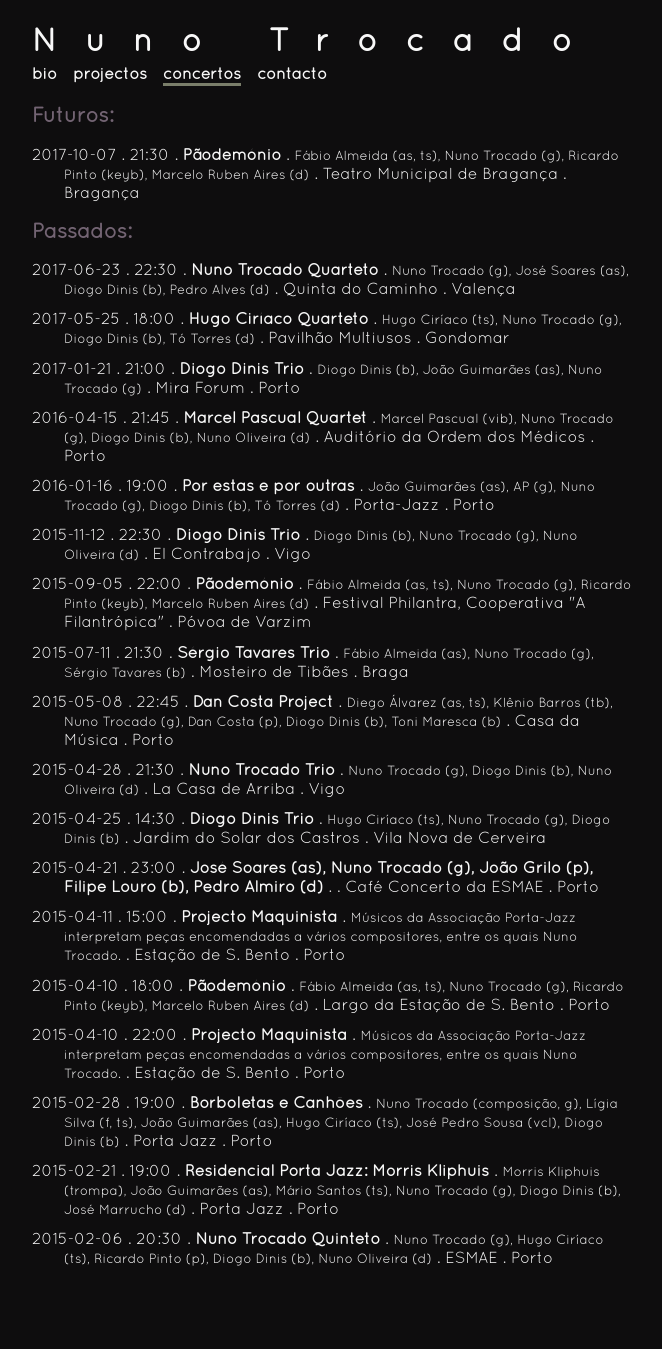
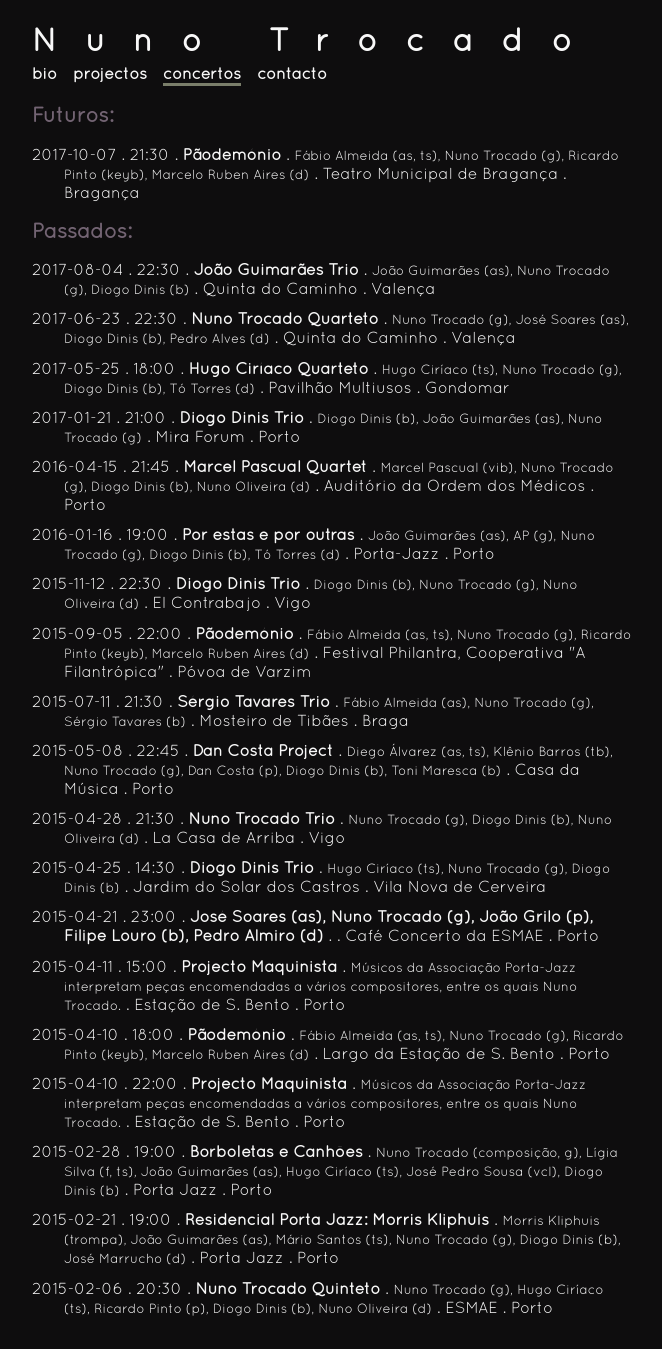
Before and after one commit to ntrocado/ntrocado.github.io, a Jekyll site: the page built from concertos.html, in a window 1280 px wide. Shown: the whole page, without its empty margins (308-970 px from the left). Built offline with Jekyll 4.4.1, drawn with Linux system fonts in a browser that asks for light colours; before the commit the page ends 1299 px from its top, so only the background shows below that.

Commit message:
Update concertos.yml

```diff
--- a/_data/concertos.yml
+++ b/_data/concertos.yml
@@ -23,7 +23,6 @@
   local: Estação de S. Bento
   cidade: Porto
   membros: Músicos da Associação Porta-Jazz interpretam peças encomendadas a vários compositores, entre os quais Nuno Trocado.
-
 
 - datahora: 2015-04-10 18:00:00 +0000
   projecto: Pãodemónio
@@ -109,6 +108,12 @@
   cidade: Valença
   membros: Nuno Trocado (g), José Soares (as), Diogo Dinis (b), Pedro Alves (d)
 
+- datahora: 2017-08-04 22:30:00 +0100
+  projecto: João Guimarães Trio
+  local: Quinta do Caminho
+  cidade: Valença
+  membros: João Guimarães (as), Nuno Trocado (g), Diogo Dinis (b)
+
 - datahora: 2017-10-07 21:30:00 +0000
   projecto: Pãodemónio
   local: Teatro Municipal de Bragança
```
